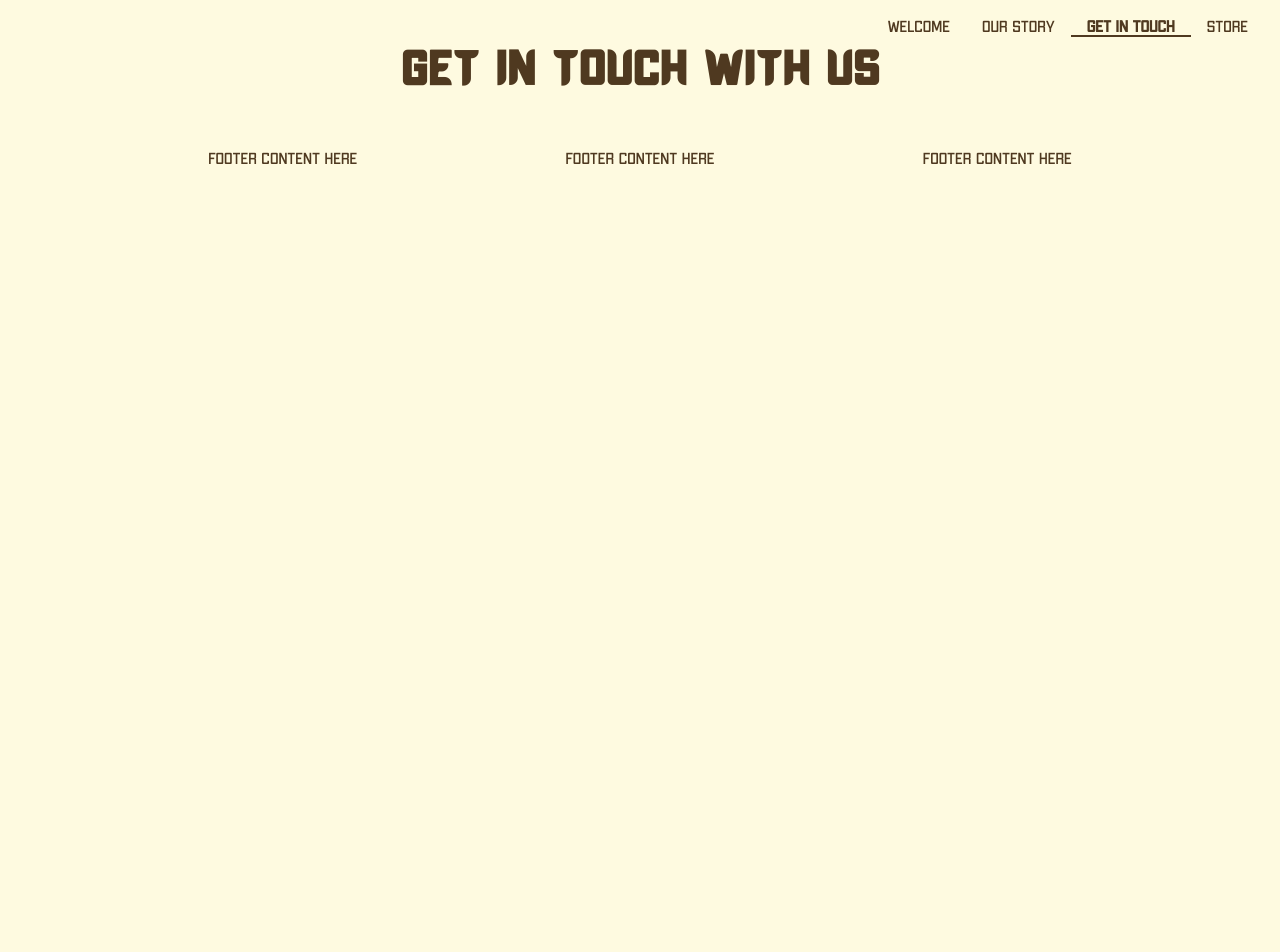
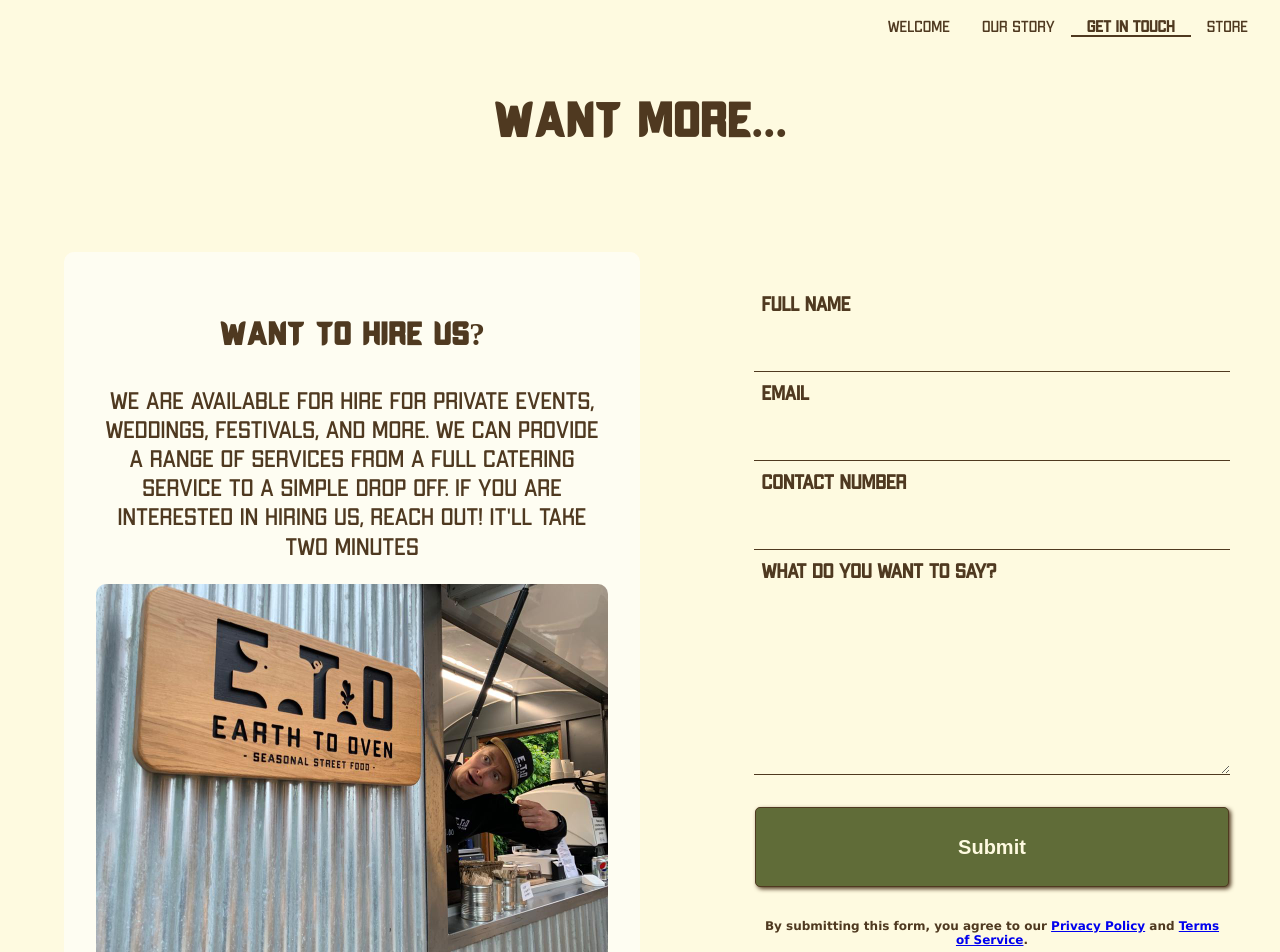
Before and after one commit to nomadicRobbie/Earth_to_Oven, a Vue app: page /hireUs in a window 1280 px wide. Shown: the top 952 px of the page. Before the commit the page ends 800 px from the top, so only its background shows below. Built offline with nearby package versions, Linux system fonts and the light colour scheme.

Commit message:
added t&cs and Privacy policy and finalised hire us and store

```diff
--- a/src/components/FooterItem.vue
+++ b/src/components/FooterItem.vue
@@ -1,10 +1,11 @@
 <template>
   <div class="footer-container">
     <div class="footer-left">
-      <section>footer content here</section>
+      <router-link to="/tsAndCs">Terms and Conditions</router-link>
+      <router-link to="/PrivacyPolicy">Privacy Policy</router-link>
     </div>
     <div class="footer-center">
-      <section>footer content here</section>
+      <section></section>
     </div>
     <div class="footer-right">
       <section>footer content here</section>
@@ -27,6 +28,8 @@ export default {
   .footer-left {
     display: flex;
     justify-content: left;
+    align-items: flex-start;
+    flex-direction: column;
   }
 }
 </style>
--- a/src/router/index.js
+++ b/src/router/index.js
@@ -22,6 +22,17 @@ const routes = [
     name: "shop",
     component: () => import("@/views/ShopView.vue"),
   },
+  {
+    path: "/tsAndCs",
+    name: "tsAndCs",
+    component: () => import("@/views/TsandCs.vue"),
+  },
+  {
+    path: "/PrivacyPolicy",
+    name: "PrivacyPolicy",
+    component: () => import("@/views/PrivacyPolicy.vue"),
+  },
+
 ];
 
 const router = createRouter({
--- a/src/views/AboutView.vue
+++ b/src/views/AboutView.vue
@@ -154,7 +154,7 @@ export default {
           width: 20rem;
           height: 20rem;
           object-fit: cover;
-          border-radius: 10px;
+          border-radius: 20px;
         }
       }
     }
@@ -231,7 +231,7 @@ export default {
             width: 10rem;
             height: 10rem;
             object-fit: cover;
-            border-radius: 10px;
+            border-radius: 30px;
             padding: 1rem;
           }
           .no-show {
--- a/src/views/HireUsView.vue
+++ b/src/views/HireUsView.vue
@@ -1,8 +1,33 @@
 <template>
-  <div class="hire-us">
-    <h1>Get in touch with us</h1>
+  <section class="more-container">
+    <div class="more-head">
+      <h1>Want More...</h1>
+    </div>
+    <section class="more-content">
+      <article class="more-article">
+        <div class="more-article-inner">
+          <h3 class="wrap-me">Want to hire us?</h3>
+          <p>{{ content.contentP1 }}</p>
+          <img src="../../public/images/eto-trailer6.jpeg" alt="">
+        </div>
+      </article>
+      <div class="more-form">
+        <form @submit.prevent="clickHandle" action="">
+          <label for="name">Full Name</label>
+          <input v-model="name" name="name" type="text" placeholder="" required />
+          <label for="email">Email</label>
+          <input v-model="email" type="email" name="email" placeholder="" required />
+          <label for="phone">Contact Number</label>
+          <input v-model="phone" type="number" name="phone" id="phone" placeholder="" />
+          <label for="message">What do you want to say?</label>
+          <textarea v-model="message" name="message" id="message" cols="30" rows="10" placeholder=""></textarea>
+          <button>Submit</button>
+          <p>By submitting this form, you agree to our <router-link to="/privacyPolicy">Privacy Policy</router-link> and <router-link to="/TsAndCs">Terms of Service</router-link>.</p>
+        </form>
 
-  </div>
+      </div>
+    </section>
+  </section>
 </template>
 
 <script>
@@ -10,6 +35,156 @@
 
 export default {
   name: "HireUsView",
+  data() {
+    return {
+      name: "",
+      email: "",
+      phone: "",
+      message: "",
+      content: {
+        contentP1:
+          "We are available for hire for private events, weddings, festivals, and more. We can provide a range of services from a full catering service to a simple drop off. If you are interested in hiring us, reach out! it'll take two minutes",
+      },
+    };
+  },
   components: {},
+  methods: {
+    clickHandle() {},
+  },
 };
 </script>
+
+<style scoped lang="scss">
+.more-container {
+  width: 100%;
+  display: flex;
+  flex-direction: column;
+  justify-content: space-evenly;
+
+  .more-content {
+    display: flex;
+    flex-direction: row;
+    justify-content: center;
+    align-items: center;
+    .more-article {
+      display: flex;
+      flex-direction: column;
+      justify-content: center;
+      align-items: center;
+      width: 50%;
+      margin: 4rem;
+      .more-article-inner {
+        background-color: rgba(255, 255, 255, 0.6);
+        padding: 2rem;
+        border-radius: 10px;
+        h3 {
+          font-size: 2rem;
+          font-weight: bold;
+          font-family: EarthToOvenFont;
+        }
+        p {
+          font-size: 1.5rem;
+        }
+        img {
+          width: 100%;
+          border-radius: 10px;
+        }
+      }
+    }
+  }
+  .more-form {
+    width: 50%;
+    display: flex;
+    flex-direction: row;
+    justify-content: center;
+    align-items: center;
+
+    form {
+      display: flex;
+      flex-direction: column;
+      justify-content: center;
+      align-items: center;
+      width: 80%;
+      label {
+        width: 100%;
+        font-size: 1.25rem;
+        font-weight: bold;
+        text-align: left;
+        // margin: 1rem 0;
+      }
+      input {
+        width: 100%;
+        height: 2rem;
+        margin: 0.5rem 0;
+        border: none;
+        border-bottom: 1px solid var(--action-colour);
+        background-color: transparent;
+        color: var(--action-colour);
+        font-size: 1.5rem;
+        font-weight: bold;
+        padding: 0.5rem;
+      }
+      textarea {
+        width: 100%;
+        height: 10rem;
+        margin: 1rem 0;
+        border: none;
+        border-bottom: 1px solid var(--action-colour);
+        background-color: transparent;
+        color: var(--action-colour);
+        font-size: 1.5rem;
+        font-weight: bold;
+        padding: 0.5rem;
+      }
+      button {
+        display: flex;
+        width: 103%;
+        align-items: center;
+        justify-content: center;
+        height: 5rem;
+        margin: 1rem 0;
+        border: none;
+        border: 1.7px solid var(--action-colour);
+        box-shadow: 2px 2px 4px var(--action-colour);
+        border-radius: 5px;
+        background-color: var(--tertiary-colour);
+        color: var(--alt-text-colour);
+        font-size: 1.25rem;
+        font-weight: bold;
+        padding: 0.5rem;
+      }
+      p {
+        font-size: 0.75rem;
+        font-weight: bold;
+        text-align: center;
+        font-family: 'Lucida Sans', 'Lucida Sans Regular', 'Lucida Grande', 'Lucida Sans Unicode', Geneva, Verdana, sans-serif;
+        margin: 1rem 0;}
+    }
+  }
+}
+
+@media only screen and (orientation: portrait) {
+  .more-container {
+    display: flex;
+    flex-direction: column;
+    // width: 100%;
+    .more-content {
+      display: flex;
+      flex-direction: column;
+      .more-form {
+          width: 100%;
+          button {
+            height: 5rem;
+          }
+        }
+      // width: 100%;
+      .more-article {
+        width: 100%;
+        .more-article-inner {
+          // width: 100%;
+        }
+      }
+    }
+  }
+}
+</style>
--- a/src/views/HomeView.vue
+++ b/src/views/HomeView.vue
@@ -2,9 +2,7 @@
   <section class="home-container">
     <section class="home-header"></section>
     <section class="home-content">
-      <div id="id" class="class">
-        <img src="../../public/images/logo.svg" alt="eto Logo" />
-      </div>
+      <img src="../../public/images/logo.svg" alt="eto Logo" />
     </section>
     <section class="content-img">
       <img src="../../public/images/awards.svg" alt="" />
@@ -30,6 +28,7 @@ export default {
   background-color: var(--tertiary-colour);
   background-repeat: no-repeat;
   background-blend-mode: multiply;
+  height: 100%;
 
   .home-header {
     display: flex;
@@ -40,12 +39,14 @@ export default {
     height: 50vh;
     align-items: center;
     justify-content: center;
+    padding: 3rem;
   }
   .content-img {
     display: flex;
     justify-content: center;
     align-items: center;
     height: 30vh;
+    padding: 3rem;
     img {
       width: 15%;
     }
@@ -66,7 +67,6 @@ export default {
     .content-img {
       img {
         width: 50%;
-
       }
     }
   }
--- /dev/null
+++ b/src/views/PrivacyPolicy.vue
@@ -0,0 +1,13 @@
+<template>
+    <div>
+        <h1>Privacy Policy</h1>
+    </div>
+</template>
+<script>
+export default {
+    name: "PrivacyPolicy",
+}
+</script>
+<style lang="">
+
+</style>
--- /dev/null
+++ b/src/views/TsandCs.vue
@@ -0,0 +1,13 @@
+<template>
+    <div>
+        <h1>Terms and Conditions</h1>
+    </div>
+</template>
+<script>
+export default {
+name: "TsandCs",
+}
+</script>
+<style lang="scss">
+
+</style>
```
Also changed, not shown: src/views/ShopView.vue (+134 -3 lines), public/images/logo-two.svg.
